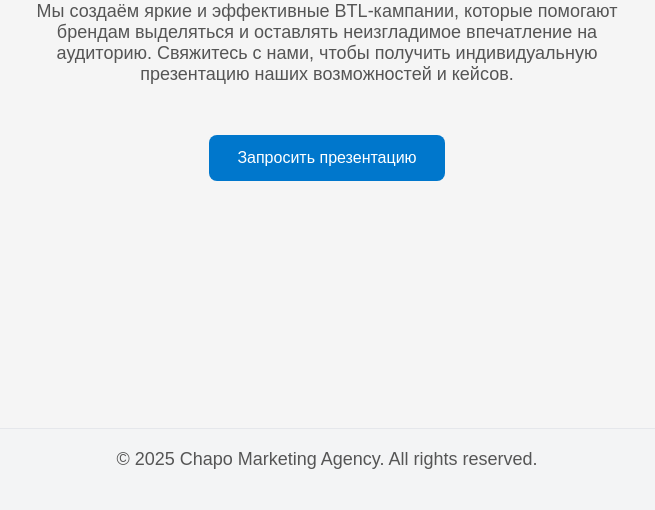
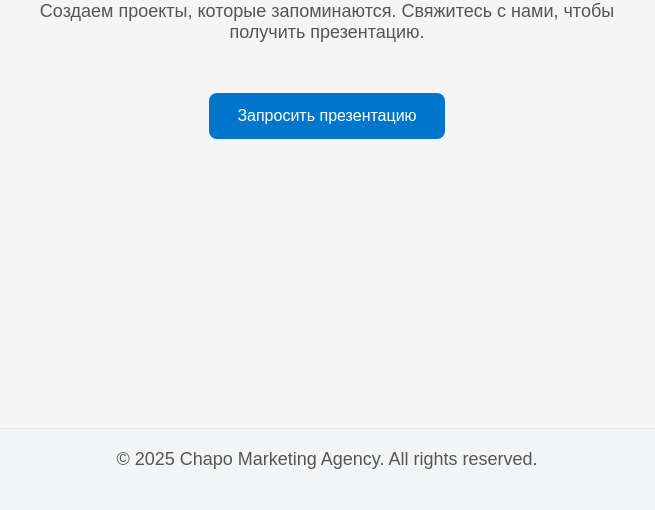
Before and after one commit to nikitaboyko/nikitaboyko.github.io, a plain HTML site: page index.html in a window 1280 px wide. Shown: the part 290-800 px from the top of the page, without its empty margins (313-968 px from the left). Drawn offline with Linux system fonts and the light colour scheme.

Commit message:
slogan revert

```diff
--- a/index.html
+++ b/index.html
@@ -105,7 +105,7 @@
     <img src="logo.png" alt="Логотип Chapo" class="logo">
   </a>
   <h1 class="fade-in-up">Добро пожаловать в Chapo!</h1>
-  <p class="fade-in-up">Мы создаём яркие и эффективные BTL-кампании, которые помогают брендам выделяться и оставлять неизгладимое впечатление на аудиторию. Свяжитесь с нами, чтобы получить индивидуальную презентацию наших возможностей и кейсов.</p>
+  <p class="fade-in-up">Создаем проекты, которые запоминаются. Свяжитесь с нами, чтобы получить презентацию.</p>
   <a href="mailto:sales@chapo.ru" class="button fade-in-up">Запросить презентацию</a>
 
       <!-- Подвал с годом -->
```
